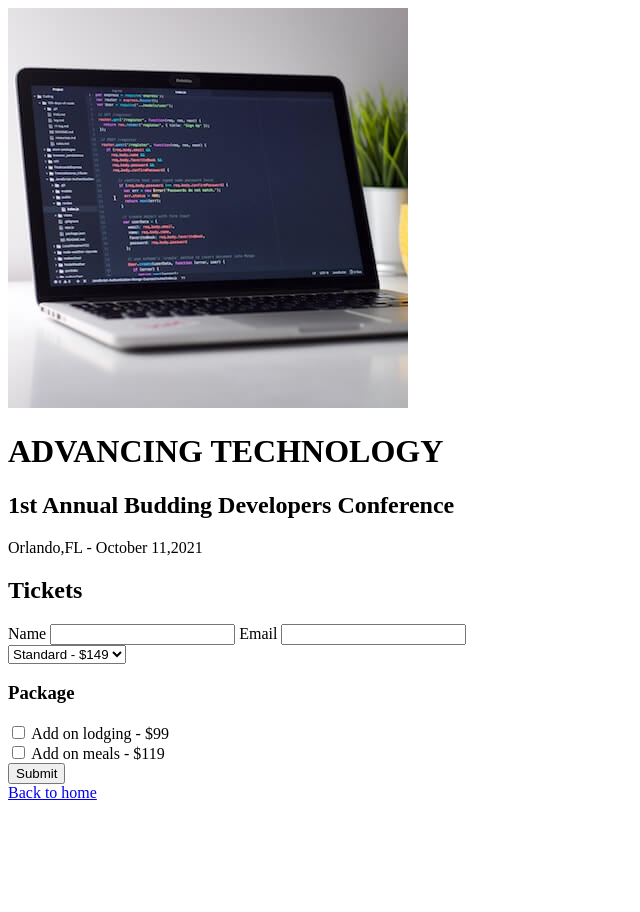
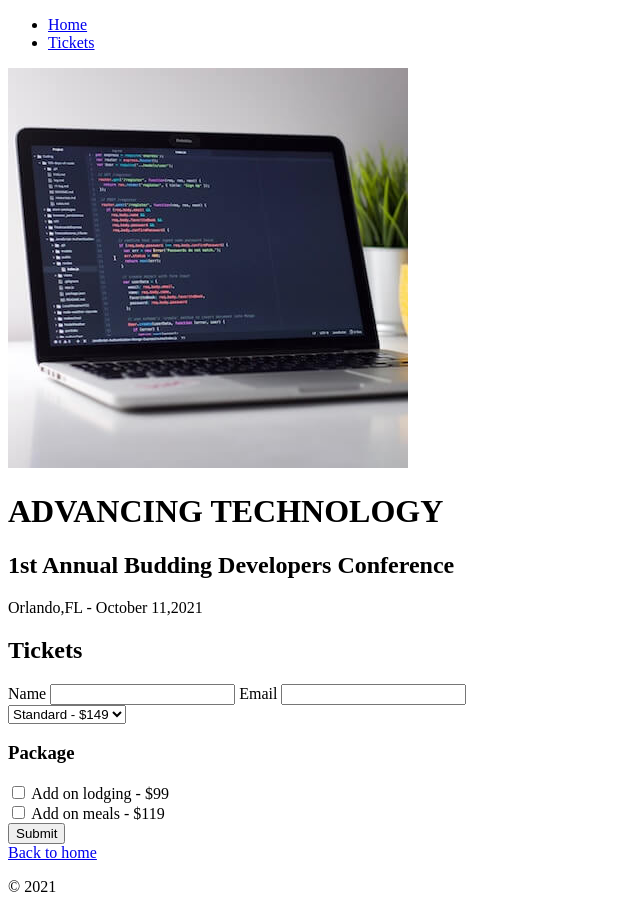
Before and after one commit to pmat101/Orlando-Conference, a plain HTML site: page tickets.html in a window 1280 px wide. Shown: the whole page, without its empty margins (0-640 px from the left). Before the commit the page ends 810 px from the top, so only its background shows below. Drawn offline with Linux system fonts and the light colour scheme.

Commit message:
Added Semantic HTML tags to Tickets page..

```diff
--- a/tickets.html
+++ b/tickets.html
@@ -9,10 +9,22 @@
 </head>
 
 <body>
+    <header>
+        <nav>
+            <ul>
+                <li><a href="index.html">Home</a></li>
+                <li><a href="#">Tickets</a></li>
+            </ul>
+        </nav>
         <img src="images/hero-symbol.jpg" alt="">
         <h1>ADVANCING TECHNOLOGY</h1>
+    </header>
+    <main>
+        <section>
             <h2>1st Annual Budding Developers Conference</h2>
             <p>Orlando,FL - October 11,2021</p>
+        </section>
+        <section>
             <h2>Tickets</h2>
             <form>
                 <label for="name">Name</label>
@@ -30,7 +42,12 @@
                 <label for="119">Add on meals - $119</label><br>
                 <button>Submit</button>
             </form>
+        </section>
+    </main>
+    <footer>
         <a href="index.html">Back to home</a>
+        <p>&copy; 2021</p>
+    </footer>
 </body>
 
 </html>
```
Lines whose indentation alone changed are shown as unchanged.
